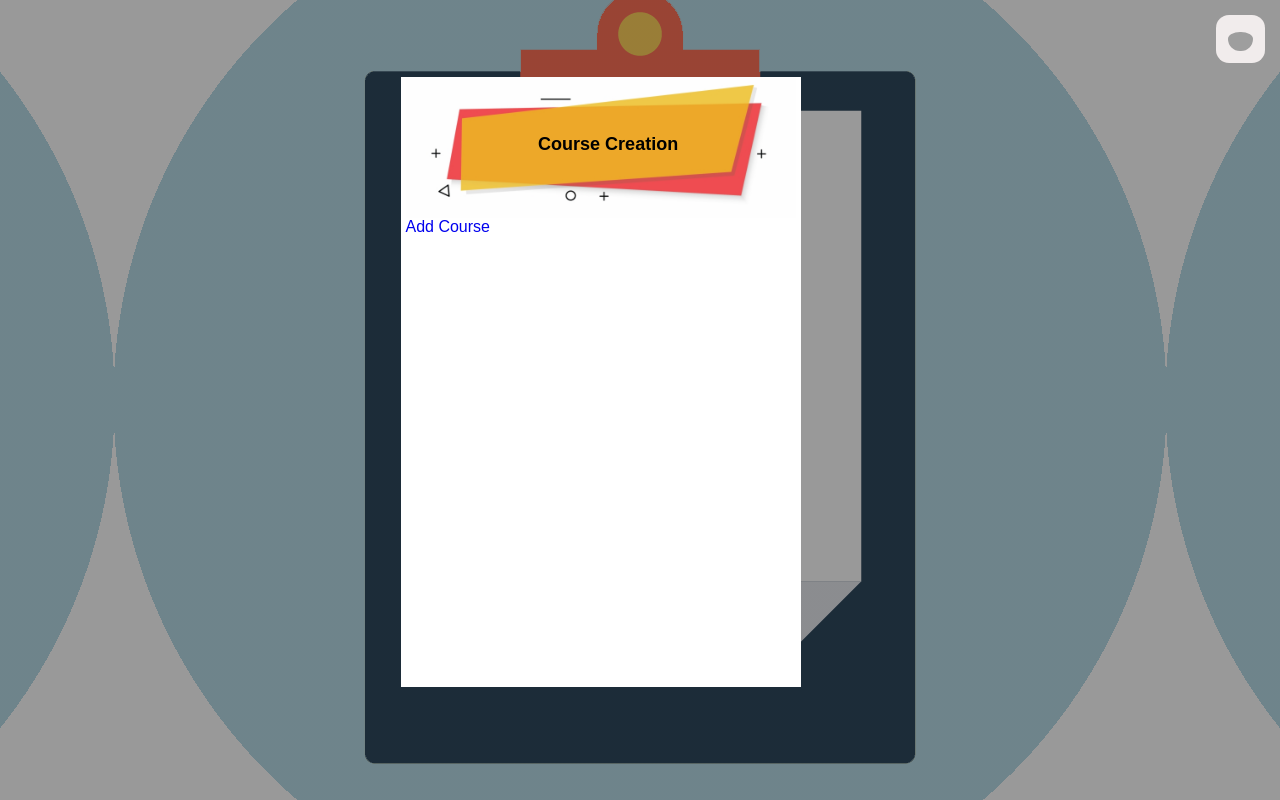
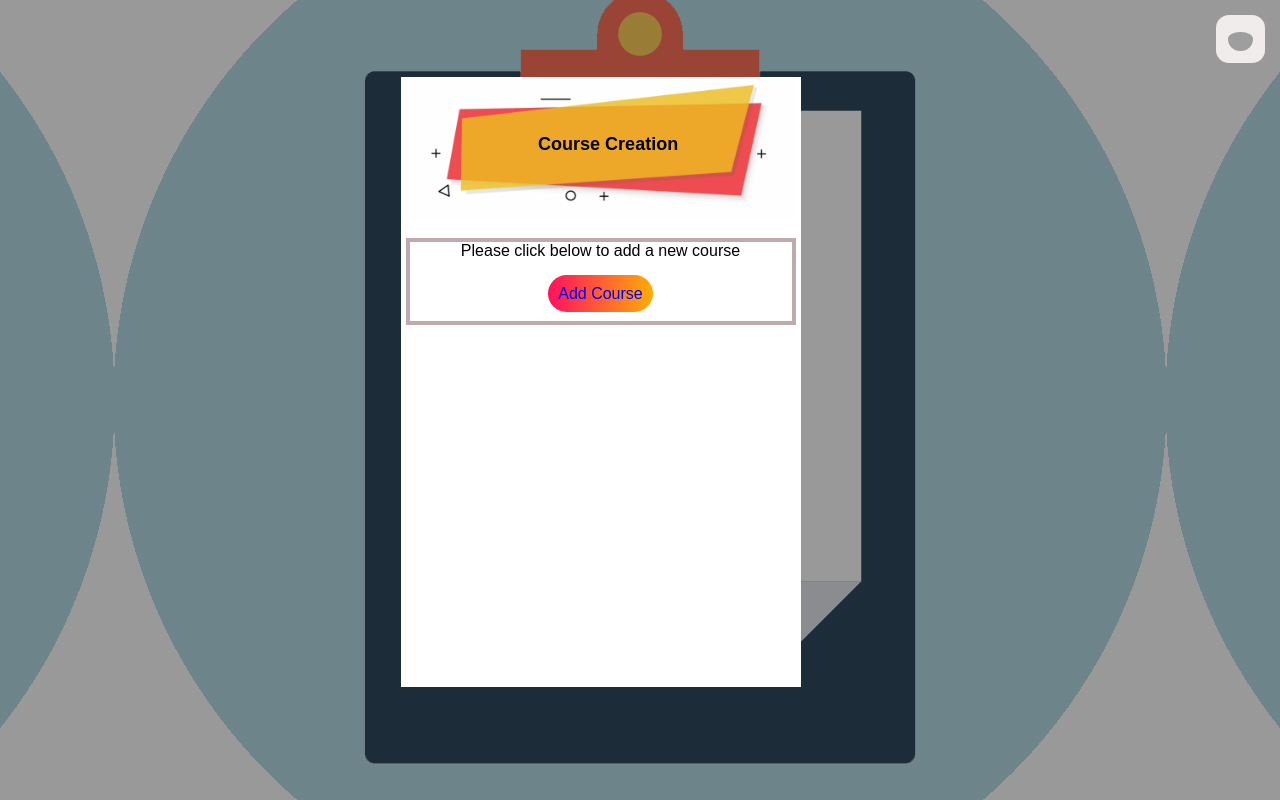
Before and after one commit to hemanthkasoju/profAssistor, a Django app: page /accounts/profHomePage in a window 1280 px wide. Run offline with Django 3.2, Linux system fonts and the light colour scheme; grey boxes are pictures that could not be loaded.

Commit message:
css changes for add course button

```diff
--- a/Templates/profHomePage.html
+++ b/Templates/profHomePage.html
@@ -19,9 +19,10 @@
         <div class="head-contianer">
             <div class="mainHeader-text">Course Creation</div>
         </div>
-        <div>
-            <div>
-                <a href="/accounts/createCourse"> Add Course </a><br><br>
+        <div class="addCourse-container">
+            <div>Please click below to add a new course</div>
+            <div class="addCourse-buttonContainer">
+                <a href="/accounts/createCourse" class="addCourse-button"> Add Course </a><br><br>
             </div>
         </div>
         {% for profCourse in profCourses %}
--- a/static/styles/style.css
+++ b/static/styles/style.css
@@ -90,8 +90,24 @@ a {
     font-weight: bold;
 }
 
+/** END: HEADING ****/
 
-/** END: HEADING ****/
+/**START: Add course button css changes****/
+   .addCourse-container {
+   text-align: center;
+    margin-top: 20px;
+    border: 4px solid #beacac;
+   }
+    .addCourse-buttonContainer {
+        padding-top: 25px;
+    }
+
+    .addCourse-button{
+    background: linear-gradient(to right,#ff105f,#ffad06);
+    border-radius: 30px;
+    padding: 10px;
+    }
+/**END : Add course css changes****/
 
 .form-box {
     width: 390px;
```
